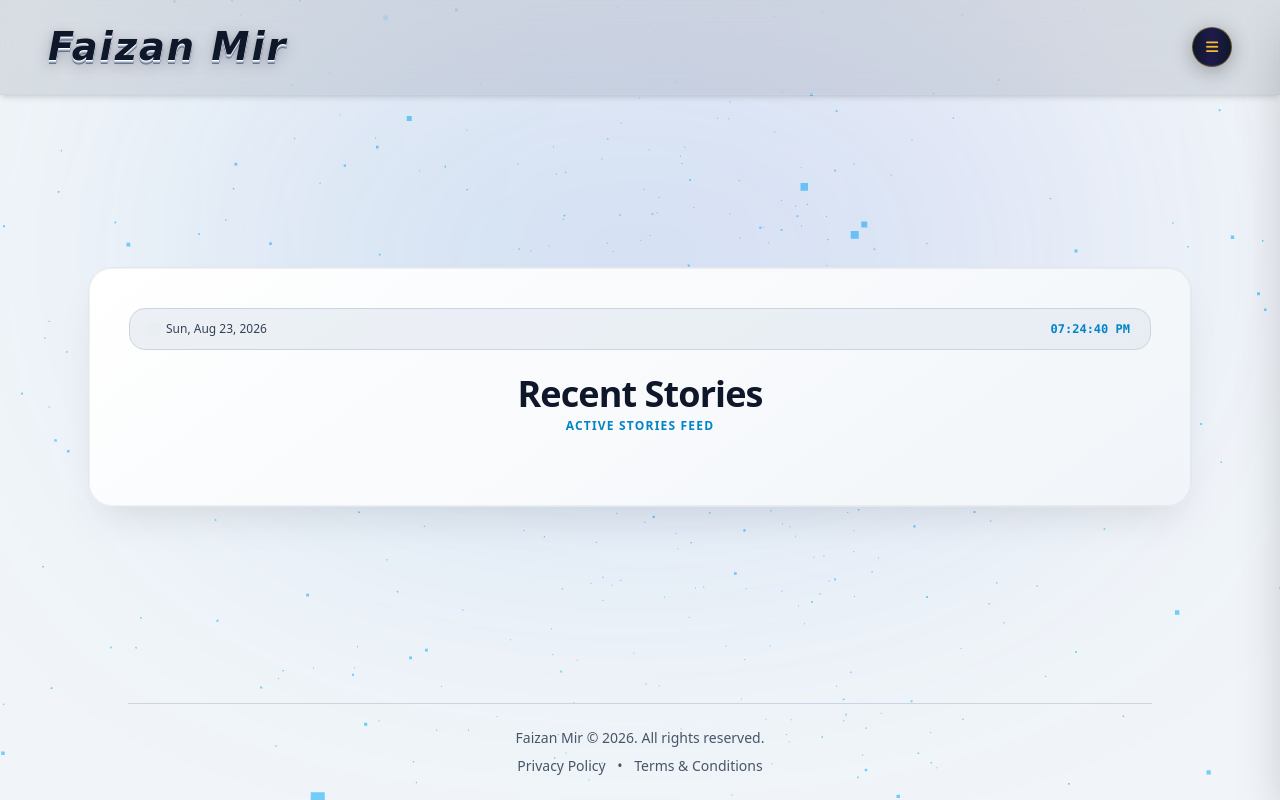
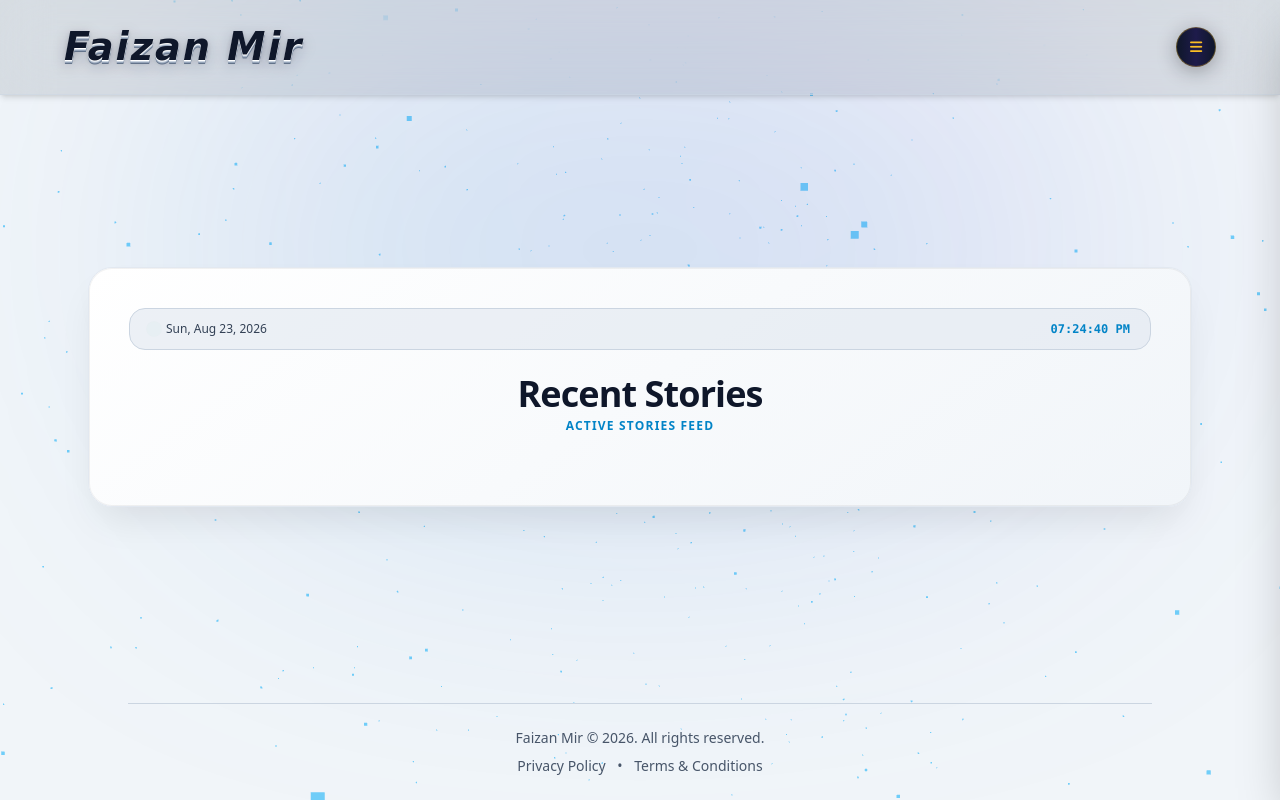
Before and after one commit to bhataru/FMJ, a FastAPI app: page /home in a window 1280 px wide. Run offline with FastAPI, Linux system fonts and the light colour scheme; parts of the project's set-up code (start-up, migrations or seed data) failed here and were passed over; some libraries are stand-ins or nearby versions.

Commit message:
Update index page layout and styling

```diff
--- a/templates/home.html
+++ b/templates/home.html
@@ -94,13 +94,15 @@
     <div class="absolute top-0 left-1/2 -translate-x-1/2 w-[900px] h-[500px] bg-gradient-to-tr from-sky-600/15 to-indigo-600/15 blur-[140px] rounded-full pointer-events-none"></div>
 
     <!-- Premium Header Section -->
-    <header class="relative z-20 flex justify-between items-center w-full px-6 sm:px-12 py-3.5 mb-6 bg-slate-900/10 dark:bg-slate-900/60 backdrop-blur-xl border-b border-slate-300/60 dark:border-slate-800/80 shadow-md box-border">
-        <a href="/" class="py-1 inline-block">
-            <span class="text-3d-cursive">Faizan Mir</span>
-        </a>
-        <button onclick="toggleMenu()" class="group flex items-center justify-center bg-gradient-to-r from-slate-900 via-indigo-950 to-slate-900 text-amber-300 dark:from-slate-800 dark:via-indigo-900 dark:to-slate-800 w-10 h-10 rounded-full hover:scale-105 transition-all duration-300 shadow-[0_4px_20px_rgba(0,0,0,0.3)] cursor-pointer border border-amber-400/30 hover:border-amber-400/70" title="Open Menu">
-            <i class="fa-solid fa-bars text-sm text-amber-400 transition-transform group-hover:rotate-90 duration-300"></i>
-        </button>
+    <header class="relative z-20 w-full px-6 sm:px-12 py-3.5 mb-6 bg-slate-900/10 dark:bg-slate-900/60 backdrop-blur-xl border-b border-slate-300/60 dark:border-slate-800/80 shadow-md box-border">
+        <div class="max-w-6xl mx-auto flex justify-between items-center w-full">
+            <a href="/" class="py-1 inline-block">
+                <span class="text-3d-cursive">Faizan Mir</span>
+            </a>
+            <button onclick="toggleMenu()" class="group flex items-center justify-center bg-gradient-to-r from-slate-900 via-indigo-950 to-slate-900 text-amber-300 dark:from-slate-800 dark:via-indigo-900 dark:to-slate-800 w-10 h-10 rounded-full hover:scale-105 transition-all duration-300 shadow-[0_4px_20px_rgba(0,0,0,0.3)] cursor-pointer border border-amber-400/30 hover:border-amber-400/70 shrink-0" title="Open Menu">
+                <i class="fa-solid fa-bars text-sm text-amber-400 transition-transform group-hover:rotate-90 duration-300"></i>
+            </button>
+        </div>
     </header>
 
     <!-- Slide-out Drawer Menu -->
```
